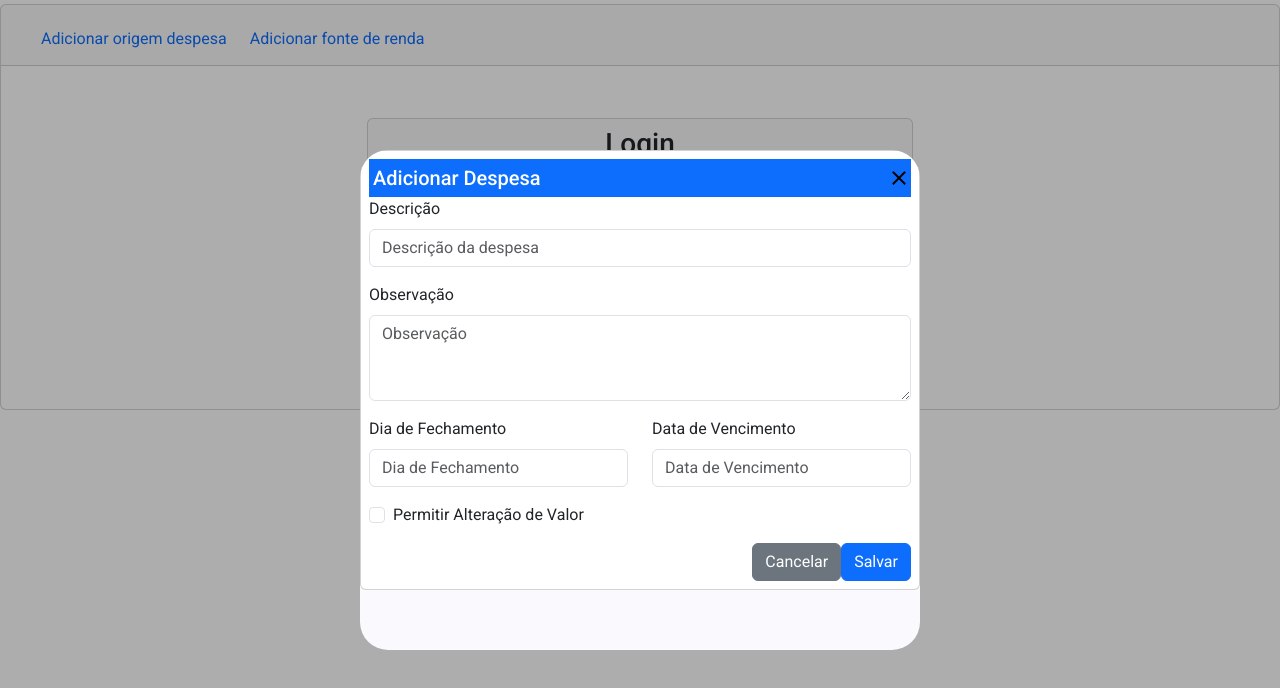
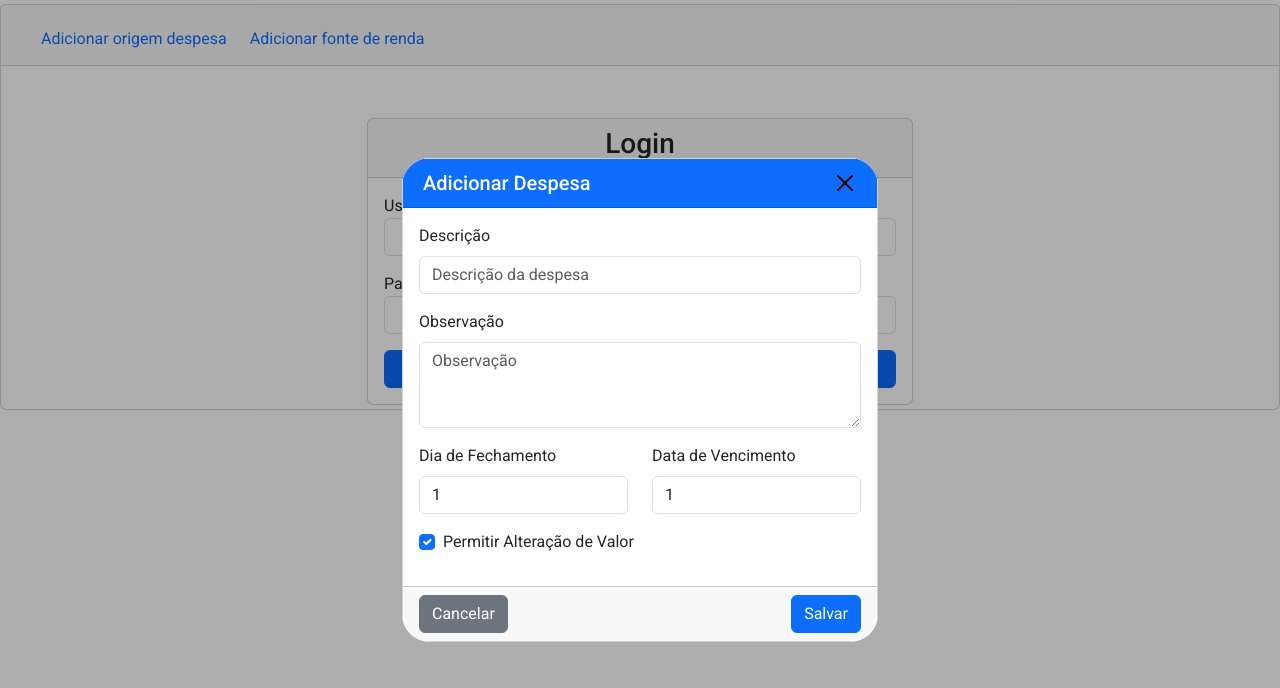
Before and after one commit to Josewesley2020/finance_control, an Angular app: page / in a window 1280 px wide. Both pictures are taken after a click on the button "Adicionar origem despesa". Shown: the top 688 px of the page. Built offline with nearby package versions, Linux system fonts and the light colour scheme.

Commit message:
Feat: Insert in Details Origin

```diff
--- a/src/app/content/home/home.component.ts
+++ b/src/app/content/home/home.component.ts
@@ -42,26 +42,15 @@ export class HomeComponent implements OnInit {
   constructor(private tableRecordsService: TableRecordsService,
     private tableIncomeSourceService: TableIncomeSourceService,
     private tableRecordsIncomeService: TableRecordsIncomeService,
-    private tableGoalsService: TableGoalsService,
-    private tableDetailsOriginService: TableDetailsOriginService) { }
+    private tableGoalsService: TableGoalsService) { }
 
   ngOnInit() {
     this.loadingGoals = true;
     this.getGoals();
     this.getRecords();
     this.generateDates();
-    // this.inserDetails_Origin();
   }
 
-
-  inserDetails_Origin() {
-    const userId = this.user?.id || '';
-    this.tableDetailsOriginService.insertInInDetails_Origin(userId).then(origin => {
-      console.log('ORIGEM:', origin);
-    }).catch(error => {
-      console.error('Erro ao buscar registros:', error);
-    });
-  }
 
 
   getGoals() {
--- a/src/app/content/menu-header/menu-header.component.ts
+++ b/src/app/content/menu-header/menu-header.component.ts
@@ -27,9 +27,16 @@ export class MenuHeaderComponent {
   }
 
   openModal() {
-    this.dialog.open(ModalInsertOriginExpenseComponent, {
-      width: '1100px', // Defina a largura do modal
-      height: '500px' // Defina a altura do modal
+    const dialogRef = this.dialog.open(ModalInsertOriginExpenseComponent, {
+      width: 'auto',
+      height: 'auto'
+    });
+    dialogRef.afterClosed().subscribe(result => {
+      if (result && result.success) {
+        console.log(result.message);
+      } else {
+        console.log('Ação cancelada ou erro ao inserir a origem.');
+      }
     });
   }
 }
--- a/src/app/content/modais/modal-insert-origin-expense/modal-insert-origin-expense.component.css
+++ b/src/app/content/modais/modal-insert-origin-expense/modal-insert-origin-expense.component.css
@@ -0,0 +1,4 @@
+.scrollable-content {
+  overflow-y: hidden;
+  overflow-x: hidden;
+}
--- a/src/app/content/modais/modal-insert-origin-expense/modal-insert-origin-expense.component.html
+++ b/src/app/content/modais/modal-insert-origin-expense/modal-insert-origin-expense.component.html
@@ -1,35 +1,36 @@
-<div class="card p-2">
-<div class="modal-header bg-primary text-white d-flex justify-content-between ">
-  <h5 class="modal-title m-1" id="modalInsertOriginExpenseLabel">Adicionar Despesa</h5>
+<div class="card scrollable-content">
+  <div class="card-header text-bg-primary d-flex justify-content-between">
+    <h5 class="card-title m-1" id="modalInsertOriginExpenseLabel">Adicionar Despesa</h5>
     <button type="button" class="btn-close m-1" (click)="cancel()" aria-label="Close"></button>
   </div>
-<div class="modal-body">
+  <div class="card-body">
     <form>
       <div class="mb-3">
         <label for="description" class="form-label">Descrição</label>
-      <input type="text" class="form-control" id="description" placeholder="Descrição da despesa">
+        <input type="text" class="form-control" id="description" placeholder="Descrição da despesa" [(ngModel)]="description" name="description">
       </div>
       <div class="mb-3">
         <label for="observation" class="form-label">Observação</label>
-      <textarea class="form-control" id="observation" rows="3" placeholder="Observação"></textarea>
+        <textarea class="form-control" id="observation" rows="3" placeholder="Observação" [(ngModel)]="observation" name="observation"></textarea>
       </div>
       <div class="row">
         <div class="col-md-6 mb-3">
           <label for="closingDay" class="form-label">Dia de Fechamento</label>
-        <input type="number" class="form-control" id="closingDay" placeholder="Dia de Fechamento">
+          <input type="number" class="form-control" id="closingDay" placeholder="Dia de Fechamento" [(ngModel)]="closingDay" name="closingDay" min="1">
         </div>
         <div class="col-md-6 mb-3">
           <label for="dueDate" class="form-label">Data de Vencimento</label>
-        <input type="number" class="form-control" id="dueDate" placeholder="Data de Vencimento">
+          <input type="number" class="form-control" id="dueDate" placeholder="Data de Vencimento" [(ngModel)]="dueDate" name="dueDate" min="1">
         </div>
       </div>
       <div class="mb-3 form-check">
-      <input type="checkbox" class="form-check-input" id="changeValue">
+        <input type="checkbox" class="form-check-input" id="changeValue" [(ngModel)]="changeValue" name="changeValue">
         <label class="form-check-label" for="changeValue">Permitir Alteração de Valor</label>
       </div>
     </form>
   </div>
-<div class="modal-footer">
+  <div class="card-footer d-flex justify-content-between">
     <button type="button" class="btn btn-secondary" (click)="cancel()">Cancelar</button>
     <button type="button" class="btn btn-primary" (click)="save()">Salvar</button>
-</div></div>
+  </div>
+</div>
--- a/src/app/content/modais/modal-insert-origin-expense/modal-insert-origin-expense.component.ts
+++ b/src/app/content/modais/modal-insert-origin-expense/modal-insert-origin-expense.component.ts
@@ -1,25 +1,77 @@
 import { CommonModule } from '@angular/common';
-import { Component } from '@angular/core';
+import { Component, OnInit } from '@angular/core';
 import { FormsModule } from '@angular/forms';
 import { MatDialogRef } from '@angular/material/dialog';
+import { TableDetailsOriginService } from '../../../services/table-details-origin.service';
+import { User } from '../../../models/user.model';
+import { AuthenticatorService } from '../../../services/authenticator.service';
 
 @Component({
   selector: 'app-modal-insert-origin-expense',
+  standalone: true,
   imports: [CommonModule, FormsModule],
   templateUrl: './modal-insert-origin-expense.component.html',
   styleUrls: ['./modal-insert-origin-expense.component.css']
 })
-export class ModalInsertOriginExpenseComponent {
-  constructor(public dialogRef: MatDialogRef<ModalInsertOriginExpenseComponent>) {}
+export class ModalInsertOriginExpenseComponent implements OnInit {
+  description: string = '';
+  observation: string = '';
+  closingDay: number = 1;
+  dueDate: number = 1;
+  changeValue: boolean = true;
+  user?: User;
+  show_value: boolean = true;
+  alertMessage: string = '';
+  isError: boolean = false;
+  disabledBtnSalve: boolean = false;
+
+  constructor(
+    private authService: AuthenticatorService,
+    private tableDetailsOriginService: TableDetailsOriginService,
+    public dialogRef: MatDialogRef<ModalInsertOriginExpenseComponent>) { }
+
+  ngOnInit(): void {
+    this.user = this.authService.getUser();
+  }
+
+  resetValues() {
+    this.description = '';
+    this.observation = '';
+    this.closingDay = 1;
+    this.dueDate = 1;
+    this.changeValue = true;
+    this.show_value = true;
+  }
+
+  insertInInDetails_Origin() {
+    this.tableDetailsOriginService.insertInInDetails_Origin(
+      this.user?.id || '',
+      this.description,
+      this.observation,
+      this.closingDay,
+      this.dueDate,
+      this.changeValue,
+      this.show_value
+    ).then(() => {
+      this.dialogRef.close(
+      { success: true, message: 'Origem inserida com sucesso.' }
+      );
+    }).catch(error => {
+      console.log('Erro ao inserir a origem.');
+      this.resetValues();
+    });
+  }
 
   save() {
-    // Lógica para salvar a despesa
-    console.log('Salvar despesa');
-    this.dialogRef.close();
+    if (this.user && this.user.id) {
+      this.insertInInDetails_Origin();
+    } else {
+      console.error('Usuário inválido. Não é possível inserir a origem.');
+    }
   }
 
   cancel() {
-    // Lógica para fechar o modal
-    this.dialogRef.close();
+    this.dialogRef.close({ success: false, message: 'Modal fechado sem alterações' });
   }
+
 }
--- a/src/app/services/authenticator.service.ts
+++ b/src/app/services/authenticator.service.ts
@@ -50,4 +50,9 @@ export class AuthenticatorService {
     return { user, loginValidate };
   }
 
+  getUser(): User | undefined {
+    const { user } = this.getUserLocalStorage();
+    return user || undefined;
+  }
+
 }
--- a/src/app/services/table-details-origin.service.ts
+++ b/src/app/services/table-details-origin.service.ts
@@ -10,18 +10,21 @@ export class TableDetailsOriginService {
   constructor(private supabaseService: SupabaseService) { }
 
 
-  async insertInInDetails_Origin(idUser: string): Promise<Details_Origin[]> {
+  async insertInInDetails_Origin(idUser: string,
+  description: string, observation: string,
+  closing_day: number, due_date: number, change_value: boolean, show_record: boolean): Promise<Details_Origin[]> {
     try {
       let { data: origin, error } = await this.supabaseService.clientSupabase
         .from('Details_Origin')
         .insert([
           {
-            Description: 'APP-FINACE',
-            Observation: 'APP-FINACE',
-            Closing_day: 19,
-            due_date: 21,
-            change_value: true,
-            idUser: idUser
+            Description: description,
+            Observation: observation,
+            Closing_day: closing_day,
+            due_date: due_date,
+            change_value: change_value,
+            idUser: idUser,
+            show_record: show_record
           }
         ])
         .select()
```
Also changed, not shown: src/app/content/content.component.ts (+0 -15 lines). Lines whose indentation alone changed are shown as unchanged.
